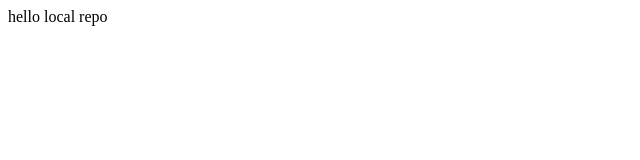
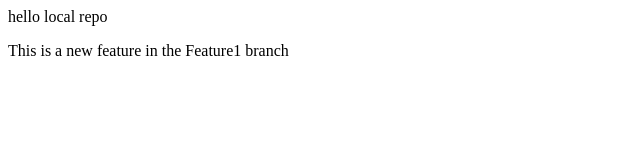
Before and after one commit to AsmitaChipkar/LocalRepo, a plain HTML site: page index.html in a window 1280 px wide. Shown: the whole page, without its empty margins (0-640 px from the left). Drawn offline with Linux system fonts and the light colour scheme.

Commit message:
Added new line in Feature1 branch index file

```diff
--- a/index.html
+++ b/index.html
@@ -1 +1,2 @@
 <p>hello local repo</p>
+<p>This is a new feature in the Feature1 branch </p>
```
